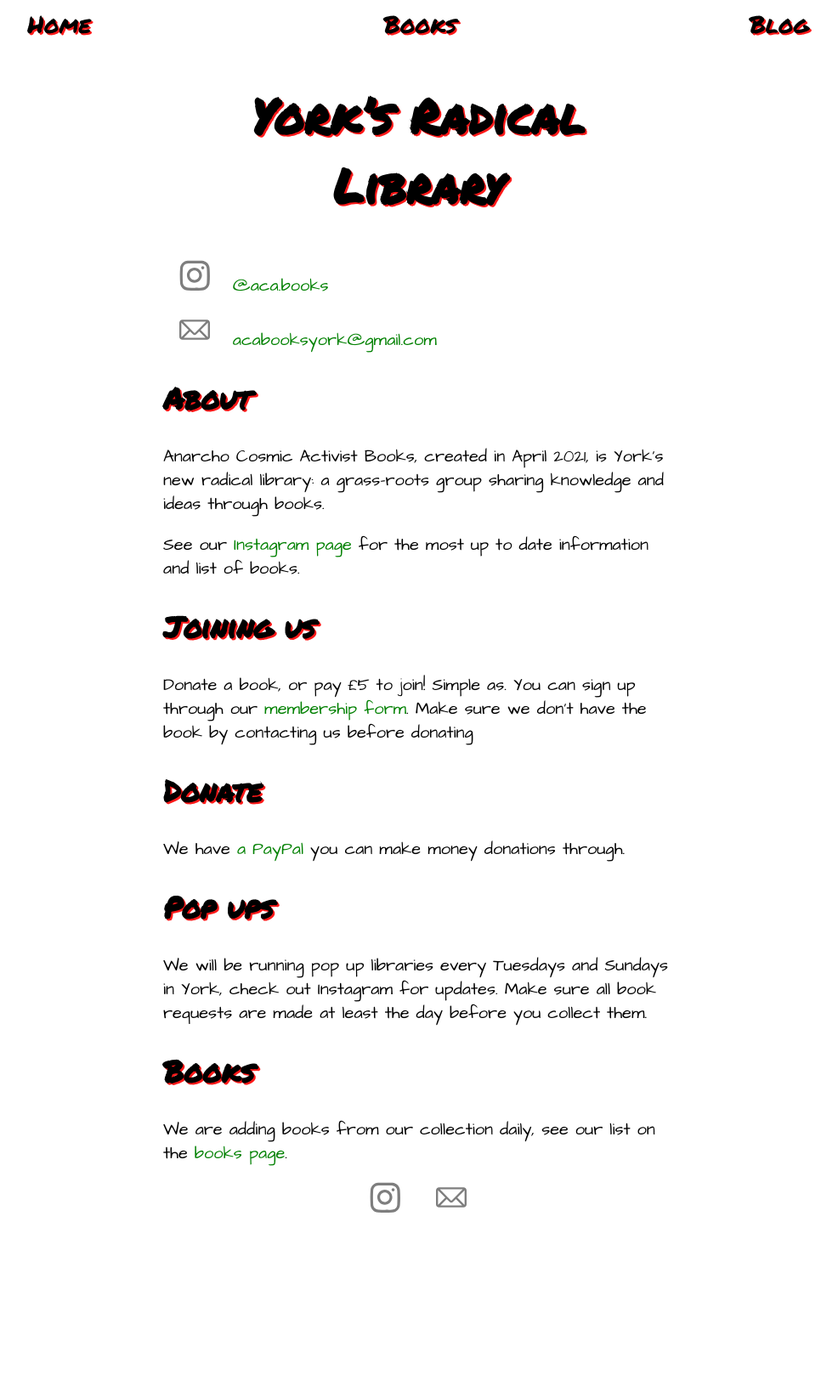
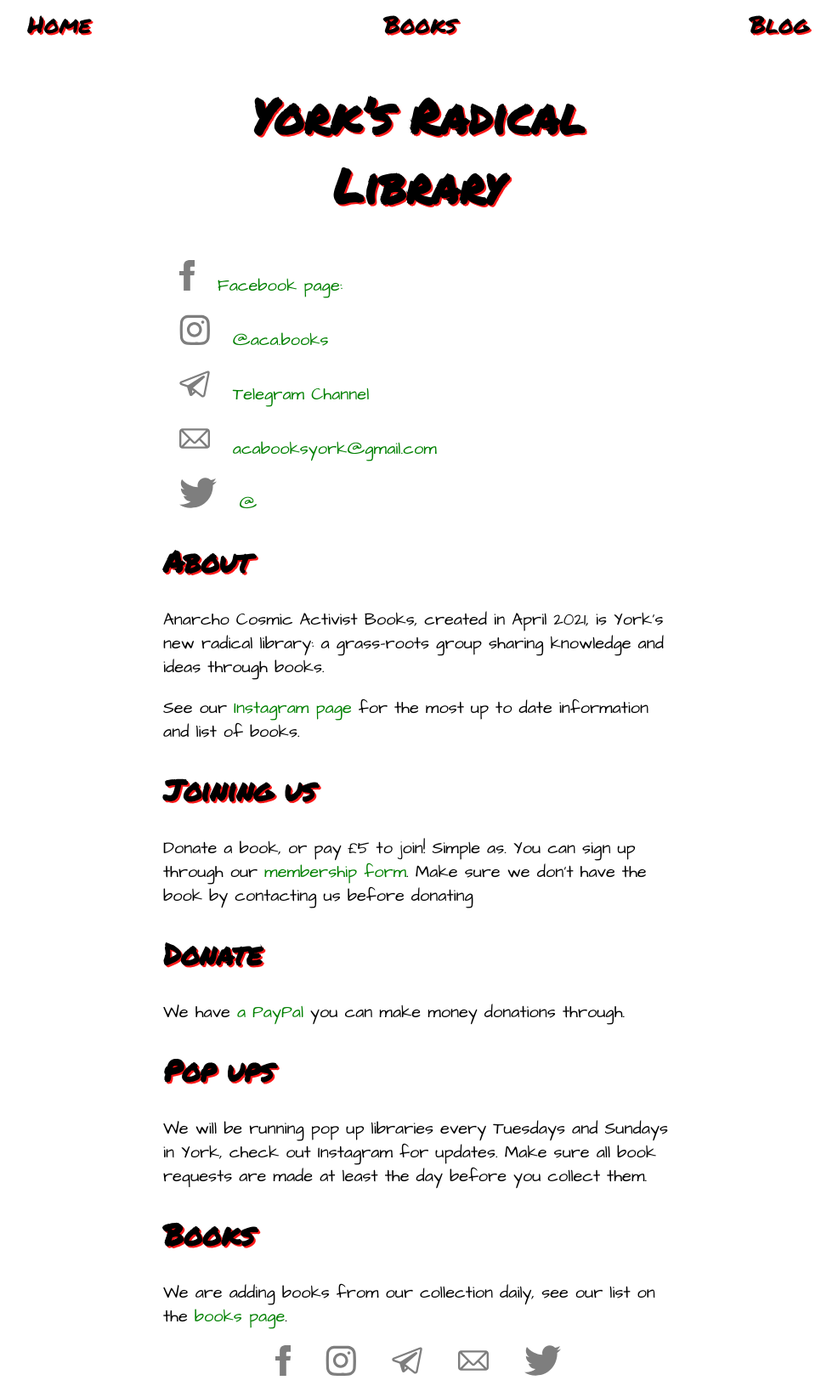
Before and after one commit to joe-irving/acabooks, a Jekyll site: the page built from index.md, in a window 1280 px wide. Shown: the whole page at 85% size, without its empty margins (148-1134 px from the left). Built offline with Jekyll 4.4.1, drawn with Linux system fonts in a browser that asks for light colours; our own code applies the rules of GitHub Pages for plain Markdown files; before the commit the page ends 1439 px from its top, so only the background shows below that.

Commit message:
Trying to add empty section to foresty data

```diff
--- a/_config.yml
+++ b/_config.yml
@@ -5,9 +5,9 @@ description: "Anarcho Cosmic Activist Books, created in April 2021,\nis York’s
   radical library: a grass-roots group sharing knowledge and ideas\nthrough books. "
 instagram: aca.books
 email: acabooksyork@gmail.com
-twitter:
-facebook:
-telegram:
+twitter: ''
+facebook: ''
+telegram: ''
 url: http://acabooks.org.uk
 repository: joe-irving/acabooks
 permalink: "/:categories/:year/:title/"
```
